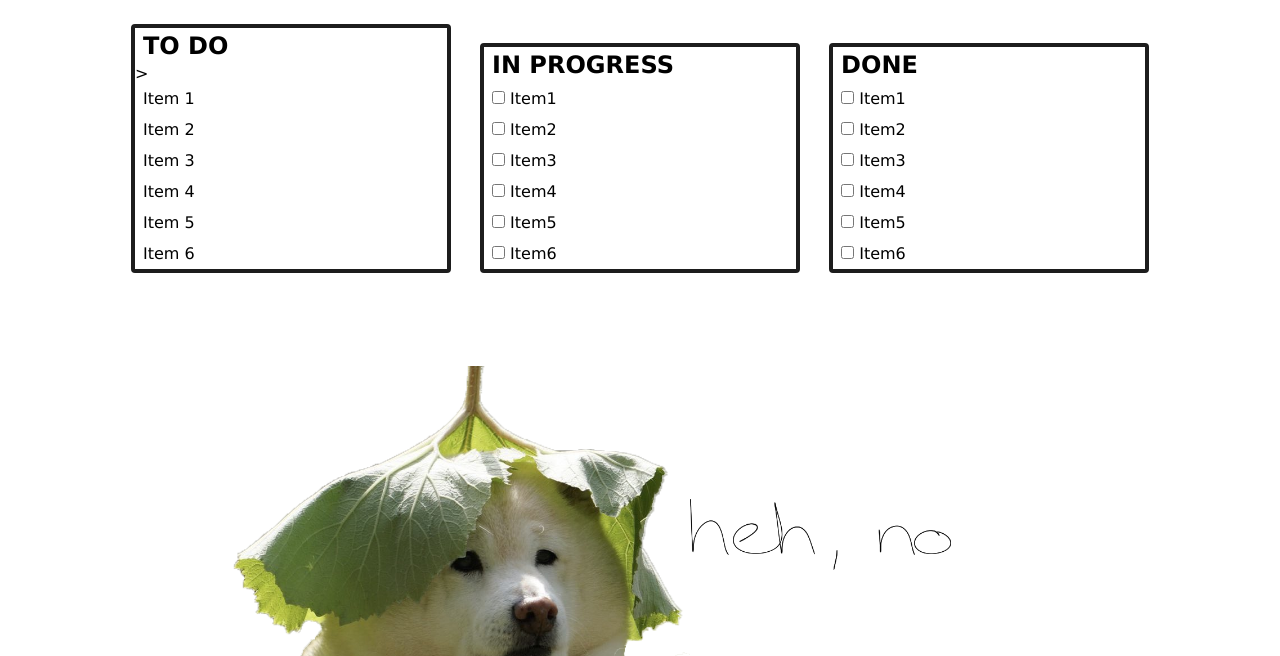
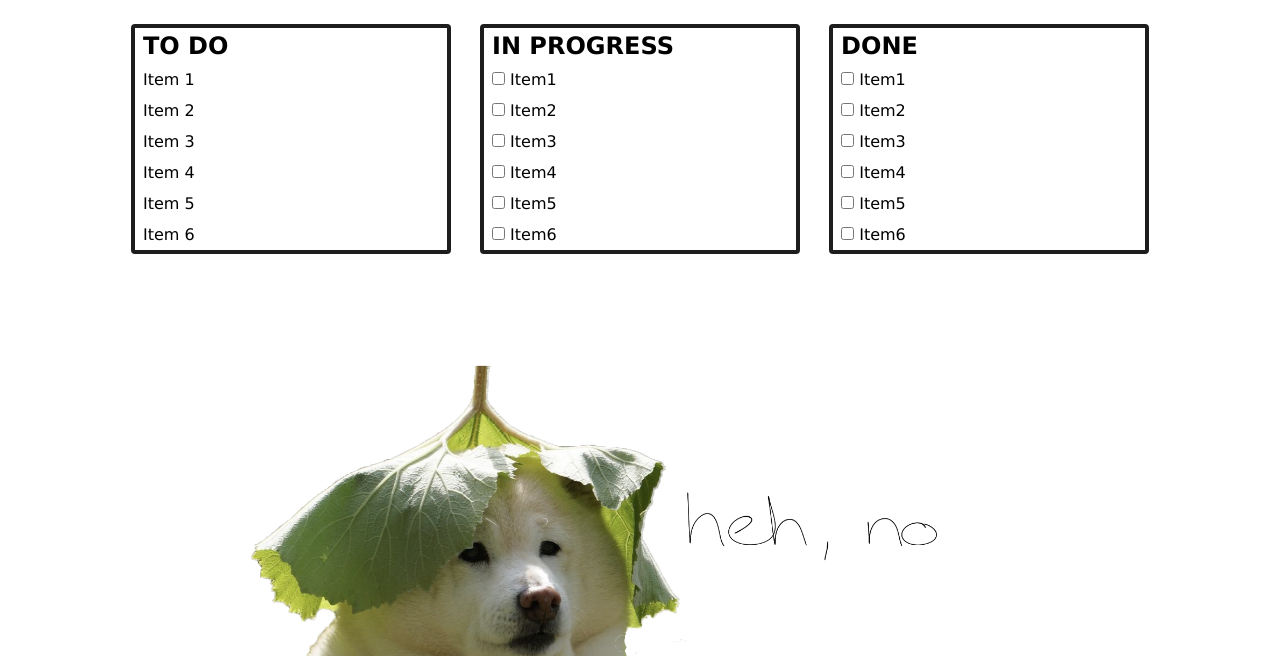
Before and after one commit to yayvey/Gonzales_David_ToDoApp, a plain HTML site: page index.html in a window 1280 px wide. Shown: the part 144-800 px from the top of the page. Drawn offline with Linux system fonts and the light colour scheme.

Commit message:
Fixing small error ">" after a comment

```diff
--- a/index.html
+++ b/index.html
@@ -18,7 +18,7 @@
         <article id="todo">
             <h2>TO DO</h2>
 
-            <ul><!--untouched item list because it was not required to insert input elements-->>
+            <ul><!--untouched item list because it was not required to insert input elements-->
                 <li>Item 1</li>
                 <li>Item 2</li>
                 <li>Item 3</li>
```
